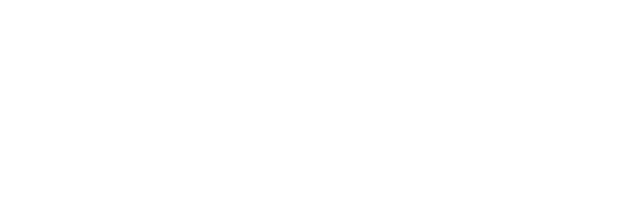
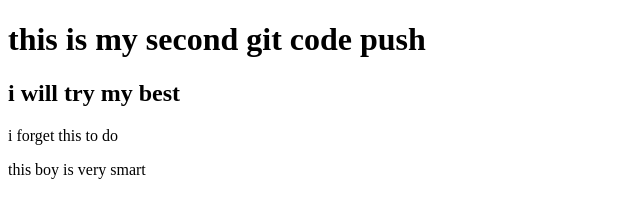
Before and after one commit to shahriarsagor/second-repository, a plain HTML site: page index.html in a window 1280 px wide. Shown: the whole page, without its empty margins (0-640 px from the left). Drawn offline with Linux system fonts and the light colour scheme.

Commit message:
code push

```diff
--- a/index.html
+++ b/index.html
@@ -8,7 +8,10 @@
 
     </title>
 </head>
-<body>
+<body> <h1> this is my second git code push</h1>
+    <h2>i will try my best </h2>
+    <p>i forget this to do </p>
+    <p> this boy is very smart </p>
 
 </body>
 </html>
```
